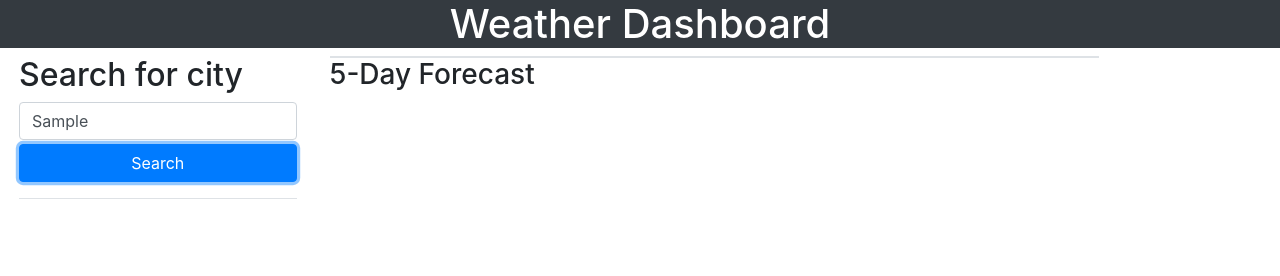
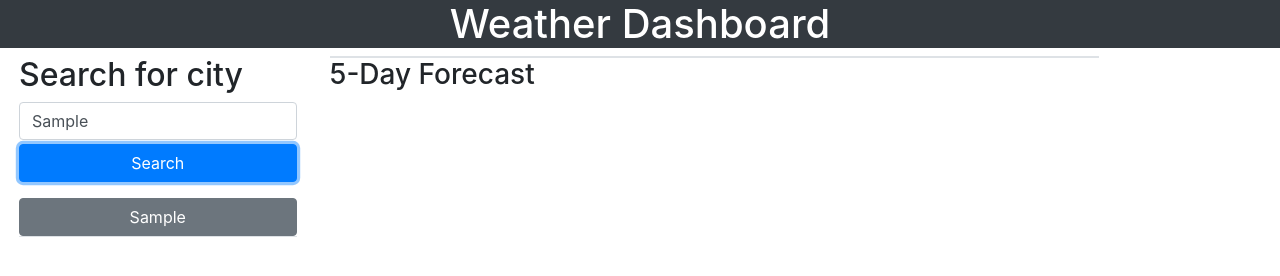
Before and after one commit to HuyHHV/Weather_Dashboard, a plain HTML site: page index.html in a window 1280 px wide. Both pictures are taken after typing "Sample" into the empty fields and a click on the button "Search". Drawn offline with nearby package versions, Linux system fonts and the light colour scheme; no server answers.

Commit message:
add local storage and render local storage

```diff
--- a/Assets/js/app.js
+++ b/Assets/js/app.js
@@ -2,15 +2,25 @@ const APIkey = 'ba9bcf4f4e1396ead860b9554bf409d3';
 var searchBtn = document.querySelector('#searchBtn');
 var current = document.querySelector('#current');
 var forecast = document.querySelector('#forecast');
-var history = ['Adelaide'];
+var historyBox= document.querySelector('#historyBox')
+var cityInput = document.querySelector('#searchTerm');
+var searchHistory = [];
 console.log(searchBtn)
-// fetch weather forcast data
+
 function search() {
-    current.innerHTML='';
-    forecast.innerHTML='';
-    var city = document.querySelector('#searchTerm').value;
-    storeHistory(city);
-    console.log(city)
+  current.innerHTML='';
+  forecast.innerHTML='';
+  var city = cityInput.value.trim();
+  if (city === "") {
+    return;
+  }
+  if (!searchHistory.includes(city)) {
+    searchHistory.push(city);
+    localStorage.setItem("weatherSearch", JSON.stringify(searchHistory));
+  }
+  render();
+
+ // fetch city's lat and lon
     var link5day = 'https://api.openweathermap.org/data/2.5/forecast?q='+city+'&cnt=6&appid='+APIkey+'&units=metric';
     console.log(link5day)
     fetch(link5day)
@@ -18,13 +28,10 @@ function search() {
       return response.json();
     })
     .then(function (data) {
-      // Use the console to examine the response
-
       var lat = data.city.coord.lat;
       var lon = data.city.coord.lon;
       searchedCity= data.city.name;
       fetchOnecall(lat,lon) ;
-
       });
 }
 // fetch current weather data
@@ -103,30 +110,31 @@ function futureWeather(data) {
     }
 }
 
-//Store search hisoty
-function storeHistory(infor) {
-  console.log(infor);
-  history.push(infor);
-  localStorage.setItem("weatherSearch", JSON.stringify(infor));
-}
-
 //Render search history
 function render() {
    // Get search history from localStorage
-   var searchHistory = JSON.parse(localStorage.getItem("weatherSearch"));
-   // If search history were retrieved from localStorage, update the todos array to it
-   if (searchHistory !== null) {
-     history = searchHistory;
+   var storedHistory = JSON.parse(localStorage.getItem("weatherSearch"));
+   // If search history were retrieved from localStorage, update
+   if (storedHistory !== null) {
+    searchHistory = storedHistory;
    }
-   history.forEach(element => {
-    var button= document.createElement('button');
-    button.innerHTML=element;
-    button.className = 'btn btn-secondary btn-block'
-   });
+   console.log(searchHistory)
+   historyBox.innerHTML="";
+   addBtn(searchHistory)
 }
 
+
+// Add buttons
+function addBtn(a) {
+  for (var i=0; i<a.length;i++) {
+    var button= document.createElement('button');
+    button.innerHTML=a[i];
+    button.className = 'btn btn-secondary btn-block'
+    historyBox.appendChild(button);
+   };
+}
 // init
-function init() {
-  render()
-}
+render()
+
+console.log(searchHistory)
 searchBtn.addEventListener('click', search);
--- a/index.html
+++ b/index.html
@@ -20,7 +20,7 @@
                     <input type="text" name="Search" class="form-control mb-1"  id="searchTerm" placeholder="Adelaide" >
                     <button class="btn btn-primary btn-block" id="searchBtn" >Search</button>
                 </div>
-                <div class="row" id="searchHistory">
+                <div class="row" id="historyBox">
 
                 </div>
             </section>
```
